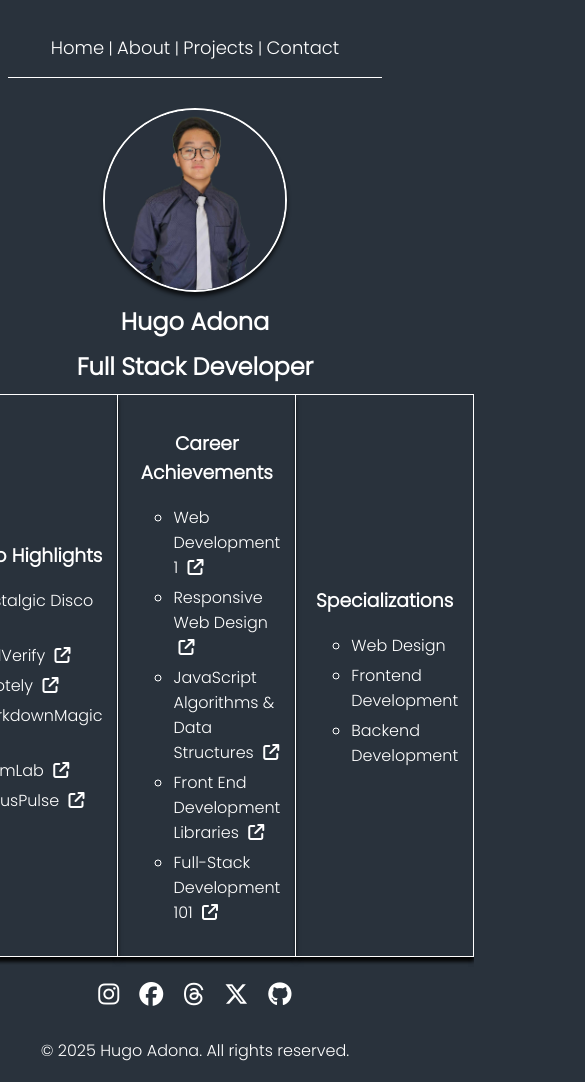
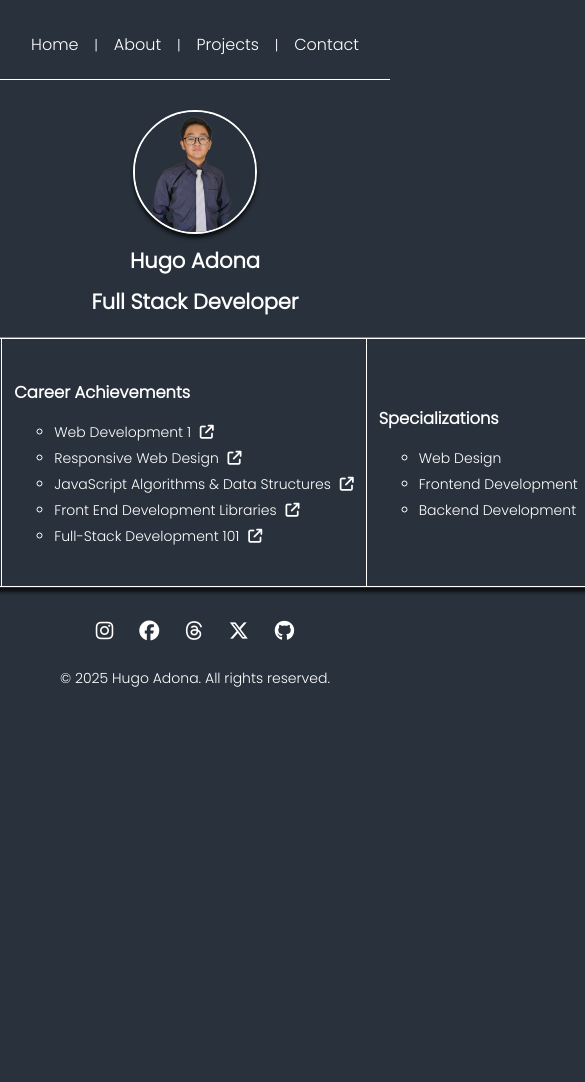
Before and after one commit to HugoAdona/old-portfolio, a plain HTML site: page index.html in a window 390 px wide. Shown: the whole page, 585 px wide, since content can reach past the window. After the commit the page ends 844 px from the top, so only its background shows below. Drawn offline with Linux system fonts and the light colour scheme.

Commit message:
Improved responsiveness for mobile

```diff
--- a/css/styles.css
+++ b/css/styles.css
@@ -9,11 +9,13 @@ body {
     align-items: center;
     justify-content: center;
     text-align: center;
+    margin: 0;
+    padding: 0;
 }
 
 .link-container {
     display: flex;
-  flex-direction: row;
+    flex-wrap: wrap;
     justify-content: center;
     align-items: center;
     margin: 10px;
@@ -27,13 +29,18 @@ body {
     text-decoration: none;
     border-radius: 50%;
     text-align: center;
-  margin: 10px 5px;
+    padding: 10px;
+    transition: transform 0.3s ease;
+}
+
+.social-links:hover {
+    transform: scale(1.2);
 }
 
 .nav-container {
     border-bottom: 1px solid white;
     width: 100%;
-  margin: 10px;
+    margin: 10px 0;
 }
 
 .nav {
@@ -41,6 +48,8 @@ body {
     text-decoration: none;
     font-size: 18px;
     font-weight: normal;
+    padding: 10px 15px;
+    display: inline-block;
 }
 
 .nav:hover {
@@ -56,18 +65,33 @@ body {
     box-shadow: 0 4px 4px rgba(0, 0, 0, 0.75);
 }
 
-h1,
-h2 {
+h1, h2 {
     margin: 5px 0 10px 0;
 }
 
-table,
-th,
-td {
+table {
+    width: 100%;
+    border-collapse: collapse;
+    margin: 10px 0;
+    box-shadow: 0 4px 4px rgba(0, 0, 0, 0.75);
+}
+
+th, td {
     border: 1px solid white;
-  border-collapse: collapse;
-  box-shadow: 0 4px 4px rgba(0, 0, 0, 0.75);
-  padding: 15px;
+    padding: 12px;
+    text-align: left;
+}
+
+tr:nth-child(even) {
+    background-color: rgba(255, 255, 255, 0.1);
+}
+
+@media only screen and (max-width: 600px) {
+    table {
+        display: block;
+        overflow-x: auto;
+        white-space: nowrap;
+    }
 }
 
 ul li {
@@ -86,14 +110,17 @@ a {
 }
 
 .projects {
-  width: 625px;
-  height: 425px;
+    width: 100%;
+    max-width: 625px;
+    height: auto;
     border-radius: 10px;
     box-shadow: 0 4px 4px rgba(0, 0, 0, 0.75);
+    margin: 10px auto;
 }
 
 .project-container {
     position: relative;
+    margin-bottom: 20px;
 }
 
 .text {
@@ -117,8 +144,7 @@ a {
     margin: 20px;
 }
 
-input,
-textarea {
+input, textarea {
     font-family: "Poppins", sans-serif;
     font-weight: 300;
     font-style: normal;
@@ -129,6 +155,7 @@ textarea {
     width: 100%;
     padding: 12px 20px;
     box-sizing: border-box;
+    margin-bottom: 10px;
 }
 
 input::placeholder {
@@ -141,4 +168,67 @@ input::placeholder {
     cursor: pointer;
     background-color: white;
     font-weight: bold;
+    padding: 12px 20px;
+    border: none;
+    border-radius: 5px;
 }
+
+/* Media Queries for Mobile Devices */
+@media only screen and (max-width: 600px) {
+    body {
+        font-size: 14px;
+    }
+
+    .link-container {
+        flex-direction: row;
+        flex-wrap: wrap;
+    }
+
+    .social-links {
+        font-size: 20px;
+        padding: 8px;
+    }
+
+    .profile {
+        width: 120px;
+        height: 120px;
+    }
+
+    .nav {
+        font-size: 16px;
+        padding: 8px 12px;
+    }
+
+    .projects {
+        width: 100%;
+        height: auto;
+    }
+
+    .form-container {
+        padding: 15px;
+        margin: 10px;
+    }
+
+    input, textarea {
+        padding: 10px;
+    }
+}
+
+/* Media Queries for Tablets */
+@media only screen and (min-width: 601px) and (max-width: 1024px) {
+    body {
+        font-size: 16px;
+    }
+
+    .profile {
+        width: 150px;
+        height: 150px;
+    }
+}
+
+/* Media Queries for Desktops */
+@media only screen and (min-width: 1025px) {
+    body {
+        font-size: 18px;
+    }
+}
```
Lines whose indentation alone changed are shown as unchanged.
